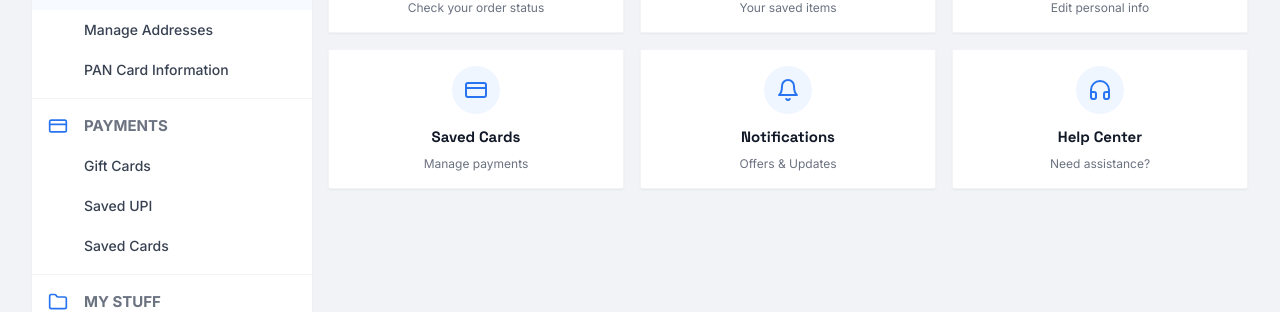
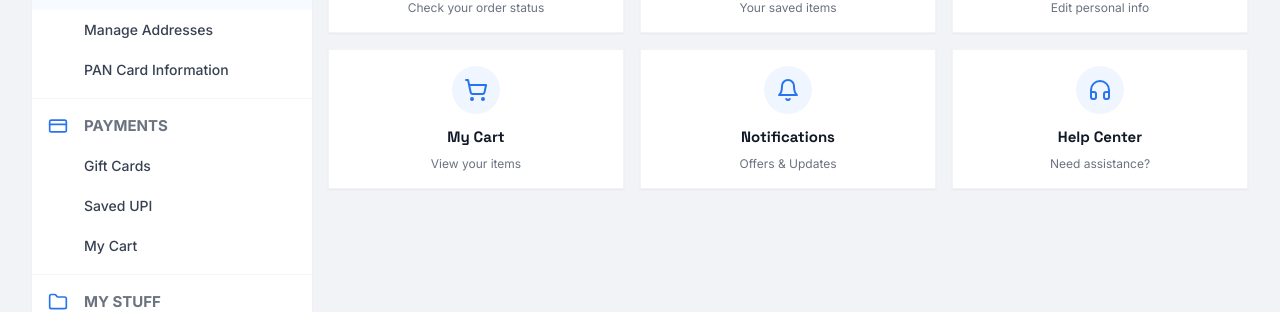
Before and after one commit to shyam-08-02-2004/zen-g-wear, a React (Vite) app in the folder client/: page /dashboard in a window 1280 px wide. Shown: the part 318-630 px from the top of the page. Built offline with nearby package versions, Linux system fonts and the light colour scheme; no server answers; sample sign-in values are in the browser's storage.

Commit message:
feat: Replace Saved Cards with My Cart in dashboard menu

```diff
--- a/client/src/components/layout/DashboardShell.jsx
+++ b/client/src/components/layout/DashboardShell.jsx
@@ -49,7 +49,7 @@ const DashboardShell = () => {
       items: [
         { label: 'Gift Cards', to: '/dashboard/giftcards' },
         { label: 'Saved UPI', to: '/dashboard/upi' },
-        { label: 'Saved Cards', to: '/dashboard/cards' }
+        { label: 'My Cart', to: '/cart' }
       ]
     },
     {
--- a/client/src/pages/dashboard/DashboardOverview.jsx
+++ b/client/src/pages/dashboard/DashboardOverview.jsx
@@ -1,6 +1,6 @@
 import { Link } from 'react-router-dom';
 import { useSelector } from 'react-redux';
-import { Package, Heart, CreditCard, User, Bell, HeadphonesIcon, Settings, ChevronRight } from 'lucide-react';
+import { Package, Heart, CreditCard, User, Bell, HeadphonesIcon, Settings, ChevronRight, ShoppingCart } from 'lucide-react';
 
 const DashboardOverview = () => {
   const { userInfo } = useSelector((state) => state.auth);
@@ -9,7 +9,7 @@ const DashboardOverview = () => {
     { icon: <Package size={24} className="text-[#2874f0]" />, label: 'Orders', to: '/dashboard/orders', subtext: 'Check your order status' },
     { icon: <Heart size={24} className="text-[#2874f0]" />, label: 'Wishlist', to: '/dashboard/wishlist', subtext: 'Your saved items' },
     { icon: <User size={24} className="text-[#2874f0]" />, label: 'Profile', to: '/dashboard/profile', subtext: 'Edit personal info' },
-    { icon: <CreditCard size={24} className="text-[#2874f0]" />, label: 'Saved Cards', to: '/dashboard/cards', subtext: 'Manage payments' },
+    { icon: <ShoppingCart size={24} className="text-[#2874f0]" />, label: 'My Cart', to: '/cart', subtext: 'View your items' },
     { icon: <Bell size={24} className="text-[#2874f0]" />, label: 'Notifications', to: '/dashboard/notifications', subtext: 'Offers & Updates' },
     { icon: <HeadphonesIcon size={24} className="text-[#2874f0]" />, label: 'Help Center', to: '/dashboard/tickets', subtext: 'Need assistance?' },
   ];
```
